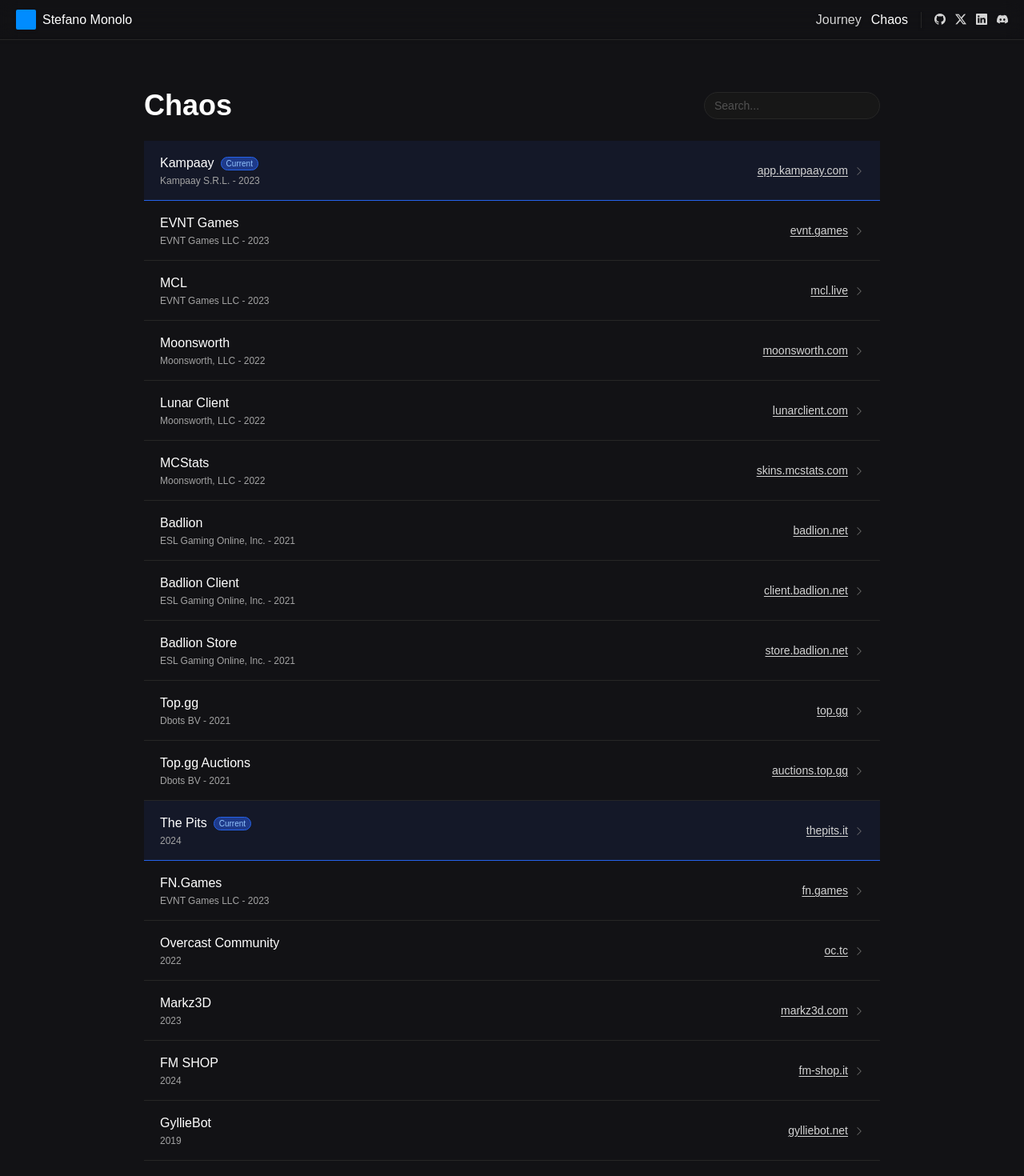
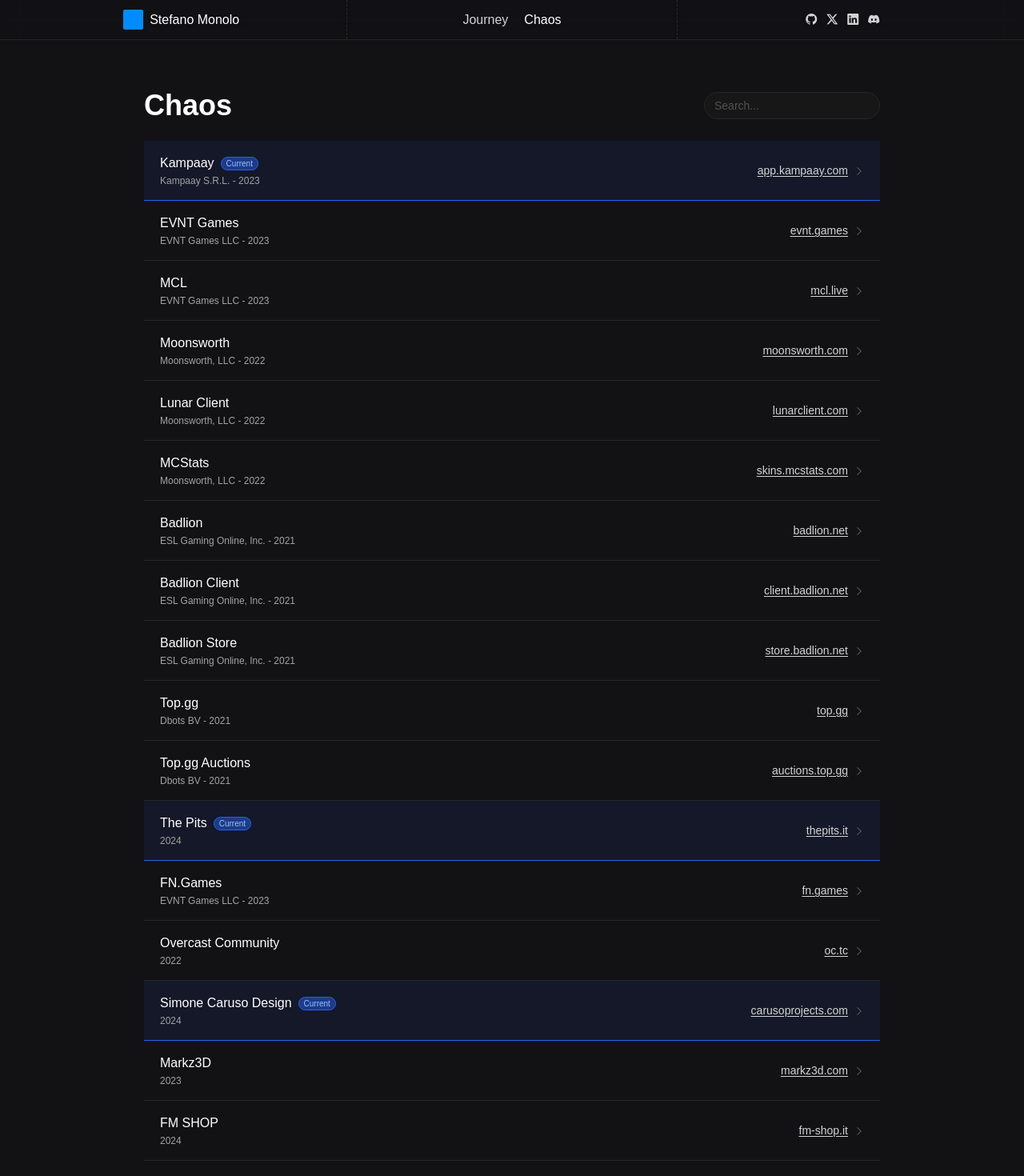
Before and after one commit to smonolo/mono-lo-repo, a Next.js app in the folder apps/website/: page /chaos in a window 1280 px wide. Shown: the top 1470 px of the page at 80% size. Built offline with nearby package versions, Linux system fonts and the light colour scheme; a web font is replaced by a local one.

Commit message:
feat(website): add project

```diff
--- a/apps/website/components/layout/navbar.tsx
+++ b/apps/website/components/layout/navbar.tsx
@@ -9,15 +9,16 @@ export default function Navbar() {
   const pathname = usePathname()
 
   return (
-    <nav className="fixed left-0 top-0 flex w-full items-center justify-between gap-x-5 border-b border-solid border-neutral-800 px-5 py-3 drop-shadow backdrop-blur-md lg:w-full">
+    <nav className="fixed left-0 top-0 grid w-full grid-cols-3 border-b border-solid border-neutral-800 px-5 drop-shadow backdrop-blur-md lg:w-full">
+      <div className="flex w-full items-center justify-center py-3">
         <Link href="/" className="flex w-fit items-center gap-x-2">
           <div className="bg-sm-blue h-[20px] w-[20px] rounded-sm md:h-[25px] md:w-[25px]" />
           <span className="text-sm-white text-sm font-medium md:text-base">
             Stefano Monolo
           </span>
         </Link>
-      <div className="flex w-fit items-center gap-x-4">
-        <div className="flex w-fit items-center gap-x-3">
+      </div>
+      <div className="flex w-full items-center justify-center gap-x-5 border-x border-dashed border-neutral-800 py-3">
         {Object.entries(data.items).map(([key, value]) => (
           <Link
             key={key}
@@ -31,8 +32,7 @@ export default function Navbar() {
           </Link>
         ))}
       </div>
-        <div className="h-[20px] w-[1px] bg-neutral-800" />
-        <div className="flex w-fit items-center gap-x-3">
+      <div className="flex w-full items-center justify-center gap-x-3 py-3">
         {Object.entries(data.socials).map(([icon, url]) => (
           <Link
             key={icon}
@@ -45,7 +45,6 @@ export default function Navbar() {
           </Link>
         ))}
       </div>
-      </div>
     </nav>
   )
 }
--- a/apps/website/data/pages/chaos.json
+++ b/apps/website/data/pages/chaos.json
@@ -85,6 +85,12 @@
       "website": "https://oc.tc"
     },
     {
+      "project": "Simone Caruso Design",
+      "website": "https://carusoprojects.com",
+      "year": 2024,
+      "current": true
+    },
+    {
       "project": "Markz3D",
       "year": 2023,
       "website": "https://www.markz3d.com"
```
Lines whose indentation alone changed are shown as unchanged.
